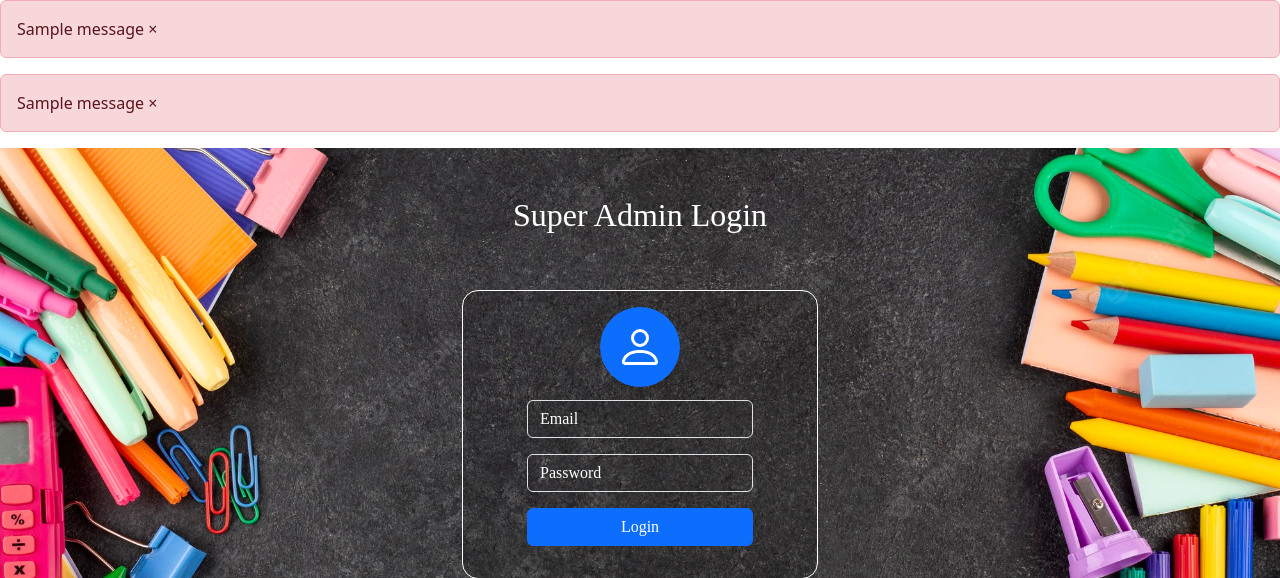
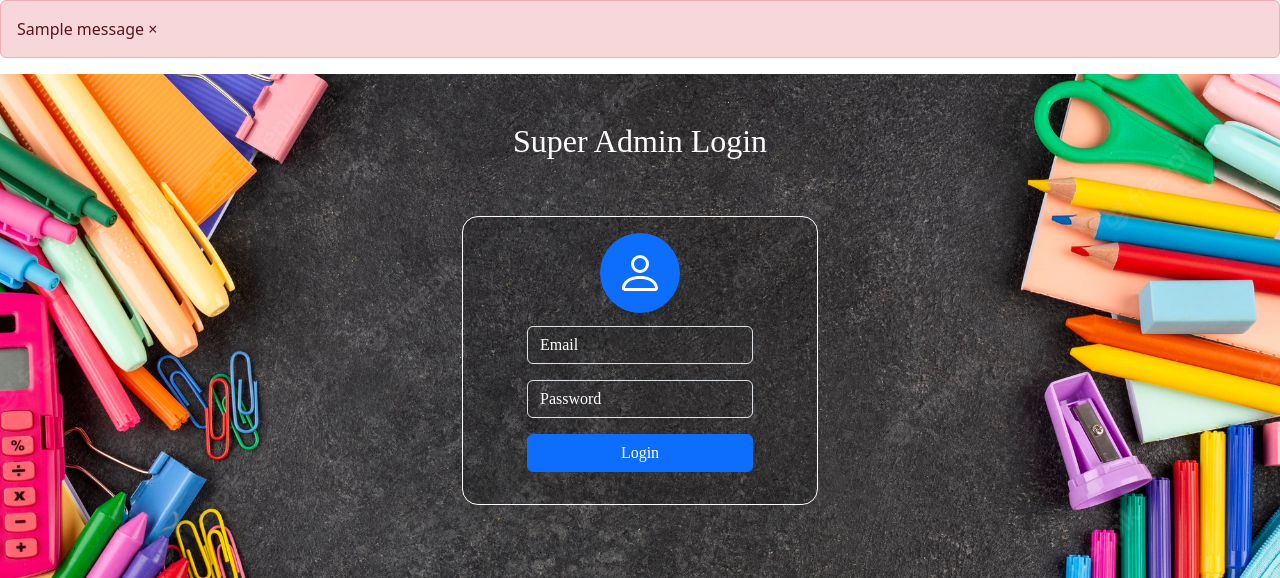
Before and after one commit to sumanthaka/student-sanctuary, a Flask app: page /super_admin in a window 1280 px wide. Shown: the part 100-678 px from the top of the page. Run offline with Flask 2, Linux system fonts and the light colour scheme; one stand-in notice (Sample message) is shown; parts of the project's set-up code (start-up, migrations or seed data) failed here and were passed over; some libraries are stand-ins or nearby versions; some web fonts are replaced.

Commit message:
Code cleanup

```diff
--- a/pure/templates/auth/login.html
+++ b/pure/templates/auth/login.html
@@ -6,14 +6,6 @@
 {% endblock %}
 
 {% block content %}
-    {% with messages = get_flashed_messages() %}
-        {% for message in messages %}
-            <div class="alert alert-danger" role="alert">
-                {{ message }}
-                <span class="closebtn" onclick="this.parentElement.style.display='none';" style="cursor: pointer">&times;</span>
-            </div>
-        {% endfor %}
-    {% endwith %}
     <div class="position-relative py-4 py-xl-5" style="background: url('../../static/background.webp') center / cover no-repeat;height: 100vh">
         <div class="container">
             <div class="row mb-5">
```
